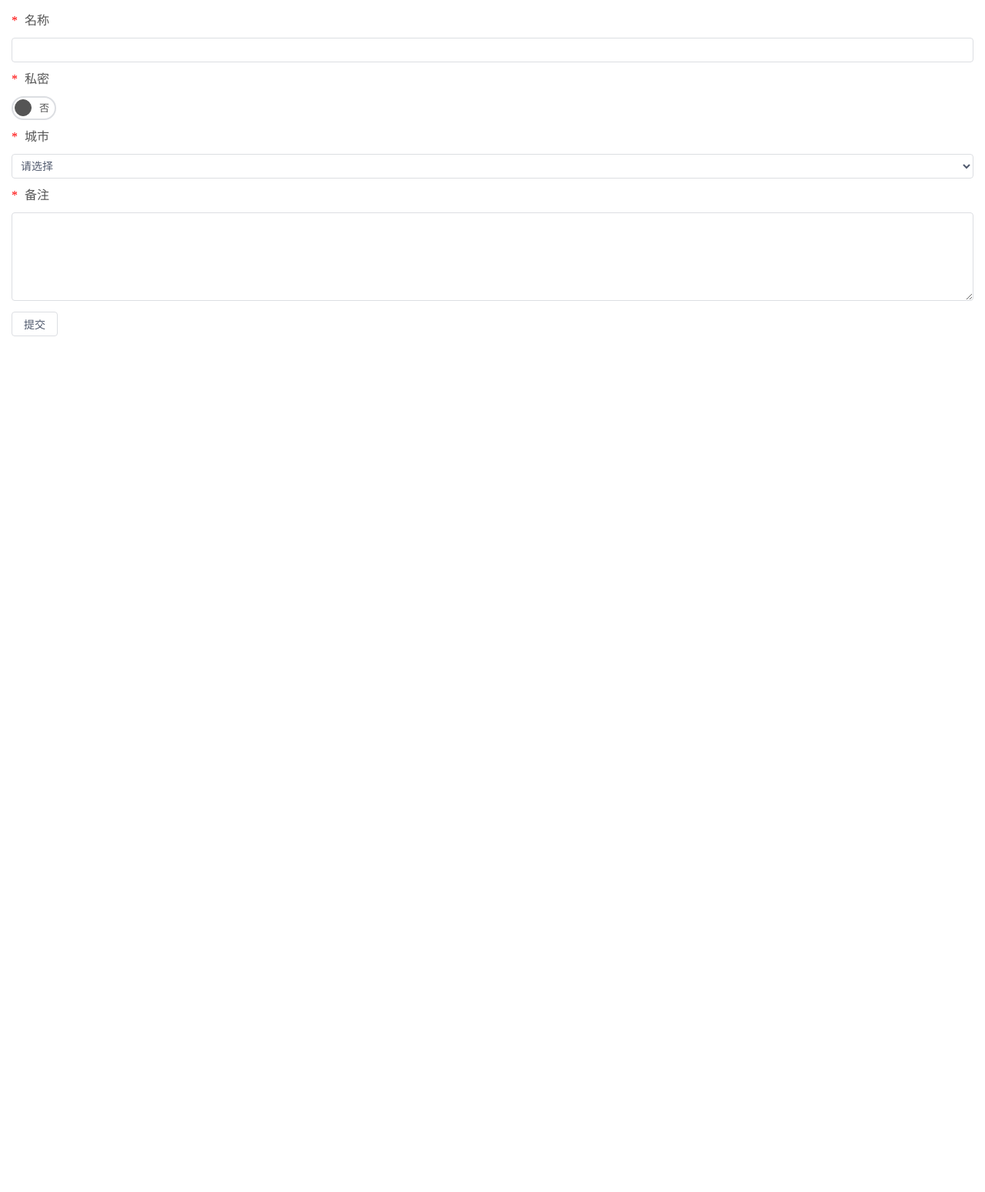
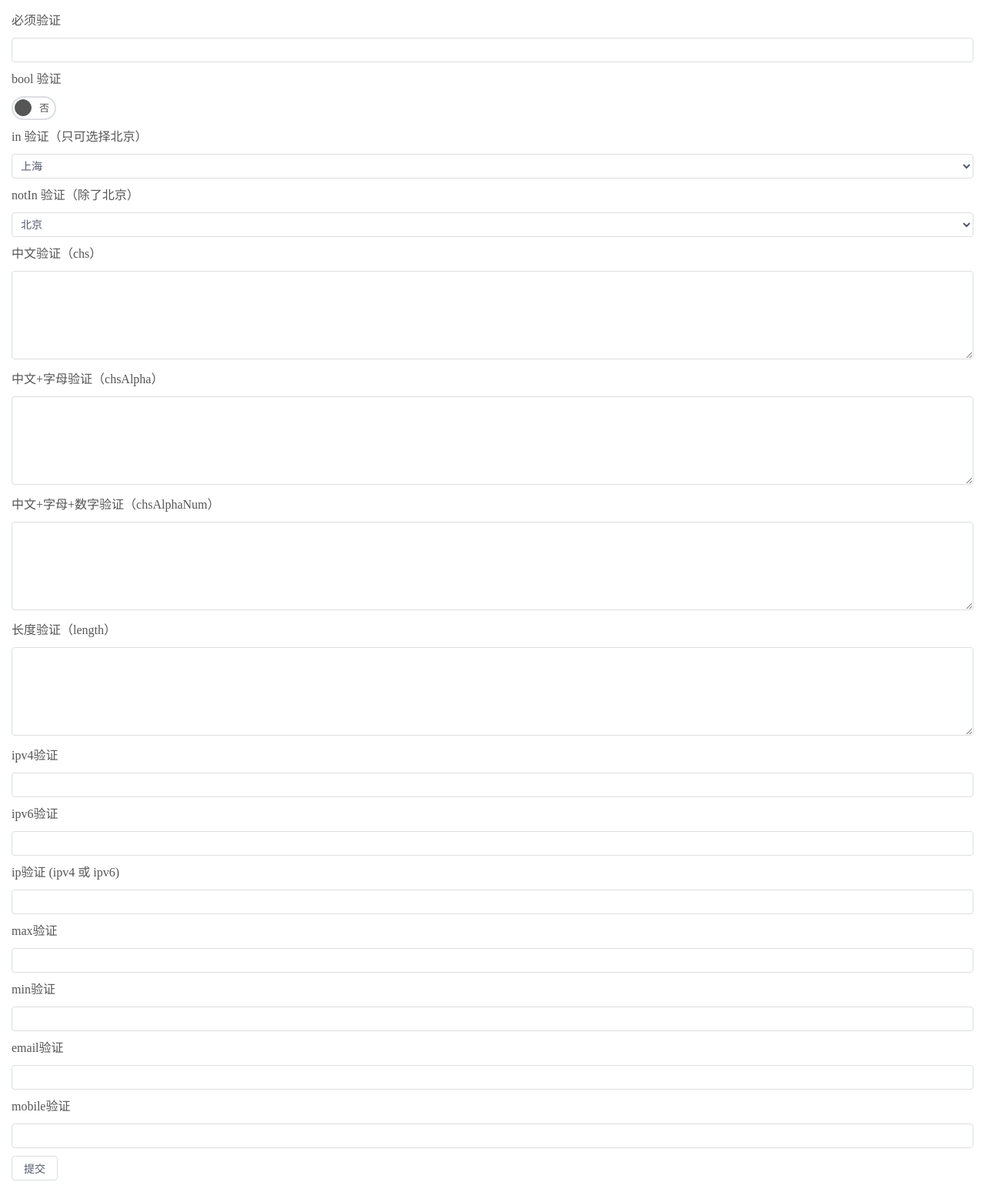
Before and after one commit to Foodtoinvincible/Js-FormValidate, a website built with webpack: page src/index.html in a window 1280 px wide. Shown: the whole page at 77% size. Before the commit the page ends 800 px from the top, so only its background shows below. Built offline with nearby package versions, Linux system fonts and the light colour scheme.

Commit message:
修订示例文件

```diff
--- a/src/index.html
+++ b/src/index.html
@@ -8,17 +8,26 @@
 <div class="container">
     <form id="form" action="javascript:void(0)">
         <div class="form-item">
-            <label for="name" class="form-label"><i class="red">*</i> 名称</label>
-            <input class="form-input" id="name" type="text" name="name" data-verify-rule="require|length:1,50" data-msg='{"require":"请输入","length": "字符长度1-50"}' data-check-mode="blur" />
+            <label for="require" class="form-label">必须验证</label>
+            <input class="form-input" id="require" type="text" name="require" data-verify-rule="require" data-msg='{"require":"请输入"}' data-check-mode="blur" />
         </div>
         <div class="form-item">
-            <label for="private" class="form-label"><i class="red">*</i> 私密</label>
-            <input id="private" type="checkbox" data-verify-rule="has" data-msg='请选择' data-check-mode="change" name="private" class="form-switch" large="" yes="是" no="否">
+            <label for="bool" class="form-label">bool 验证</label>
+            <input id="bool" type="checkbox" data-verify-rule="bool" data-msg='请选择' data-check-mode="change" name="bool" class="form-switch" large="" yes="是" no="否">
         </div>
         <div class="form-item">
-            <label for="city" class="form-label"><i class="red">*</i> 城市</label>
-            <select class="form-select form-input" name="city" id="city">
-                <option value="">请选择</option>
+            <label for="in" class="form-label">in 验证（只可选择北京）</label>
+            <select class="form-select form-input" name="in" id="in">
+                <option value="上海">上海</option>
+                <option value="北京">北京</option>
+                <option value="南京">南京</option>
+                <option value="深圳">深圳</option>
+                <option value="广州">广州</option>
+            </select>
+        </div>
+        <div class="form-item">
+            <label for="notIn" class="form-label">notIn 验证（除了北京）</label>
+            <select class="form-select form-input" name="notIn" id="notIn">
                 <option value="北京">北京</option>
                 <option value="上海">上海</option>
                 <option value="南京">南京</option>
@@ -27,8 +36,48 @@
             </select>
         </div>
         <div class="form-item">
-            <label for="note" class="form-label"><i class="red">*</i> 备注</label>
-            <textarea class="form-input form-textarea" rows="5" name="note"  id="note"></textarea>
+            <label for="chs" class="form-label">中文验证（chs）</label>
+            <textarea class="form-input form-textarea" rows="5" name="chs"  id="chs"></textarea>
+        </div>
+        <div class="form-item">
+            <label for="chsAlpha" class="form-label">中文+字母验证（chsAlpha）</label>
+            <textarea class="form-input form-textarea" rows="5" name="chsAlpha"  id="chsAlpha"></textarea>
+        </div>
+        <div class="form-item">
+            <label for="chsAlphaNum" class="form-label">中文+字母+数字验证（chsAlphaNum）</label>
+            <textarea class="form-input form-textarea" rows="5" name="chsAlphaNum"  id="chsAlphaNum"></textarea>
+        </div>
+        <div class="form-item">
+            <label for="length" class="form-label">长度验证（length）</label>
+            <textarea class="form-input form-textarea" rows="5" name="length"  id="length"></textarea>
+        </div>
+        <div class="form-item">
+            <label for="ipv4" class="form-label">ipv4验证</label>
+            <input class="form-input" id="ipv4" type="text" name="ipv4" />
+        </div>
+        <div class="form-item">
+            <label for="ipv6" class="form-label">ipv6验证</label>
+            <input class="form-input" id="ipv6" type="text" name="ipv6" />
+        </div>
+        <div class="form-item">
+            <label for="ip" class="form-label">ip验证 (ipv4 或 ipv6)</label>
+            <input class="form-input" id="ip" type="text" name="ip" />
+        </div>
+        <div class="form-item">
+            <label for="max" class="form-label">max验证</label>
+            <input class="form-input" id="max" type="text" name="max" />
+        </div>
+        <div class="form-item">
+            <label for="min" class="form-label">min验证</label>
+            <input class="form-input" id="min" type="text" name="min" />
+        </div>
+        <div class="form-item">
+            <label for="email" class="form-label">email验证</label>
+            <input class="form-input" id="email" type="text" name="email" />
+        </div>
+        <div class="form-item">
+            <label for="mobile" class="form-label">mobile验证</label>
+            <input class="form-input" id="mobile" type="text" name="mobile" />
         </div>
         <button class="form-button" type="submit">提交</button>
     </form>
--- a/src/index.js
+++ b/src/index.js
@@ -14,6 +14,7 @@ Message.setConfig({
 })
 const form = new Form(document.getElementById('form'),(data,e,status) => {
     e.preventDefault();
+    console.log(data)
     if (status){
         Message.success('验证通过');
     }else{
@@ -22,11 +23,32 @@ const form = new Form(document.getElementById('form'),(data,e,status) => {
     // ...
 });
 form.rule({
-    city: 'require',
-    note: 'require|length:1,150'
+    in: 'require|in:北京',
+    notIn: 'require|notIn:北京',
+    chs: 'require|chs',
+    chsAlpha: 'require|chsAlpha',
+    chsAlphaNum: 'require|chsAlphaNum',
+    length: 'require|length:1,255',
+    ipv4: 'require|ipv4',
+    ipv6: 'require|ipv6',
+    ip: 'require|ip',
+    max: 'require|max:100',
+    min: 'require|min:100',
+    email: 'require|email',
+    mobile: 'require|mobile'
 });
 form.message({
-    city: '请选择城市',
-    'note.require': '请输入备注',
-    'note.length': '备注长度范围1-150个字符'
+    in: '只可选择北京选项',
+    notIn: '只可选择除了北京以外的选项',
+    chs: '需要纯中文',
+    chsAlpha: '中文或字母或汉字+字母',
+    chsAlphaNum: '中文或字母或数字或中文+字母+数字',
+    length: '长度范围：1-255个字符',
+    ipv4: '需要ipv4格式的IP地址',
+    ipv6: '需要ipv6格式的IP地址',
+    ip: '需要ipv4或ipv6格式的IP地址',
+    max: '最大值为100',
+    min: '最小值为100',
+    email: '邮箱格式错误',
+    mobile: '手机号格式错误'
 })
```
